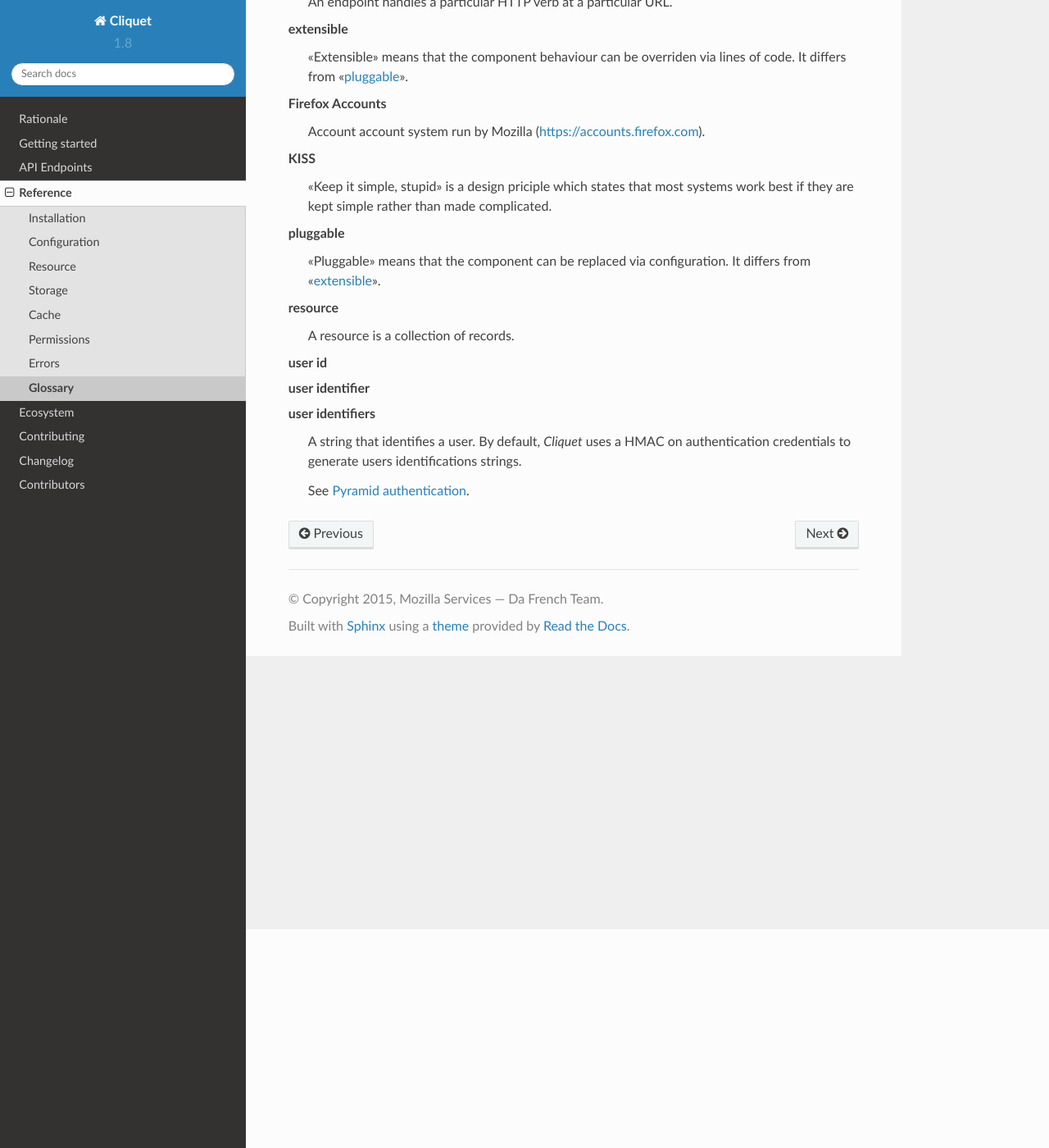
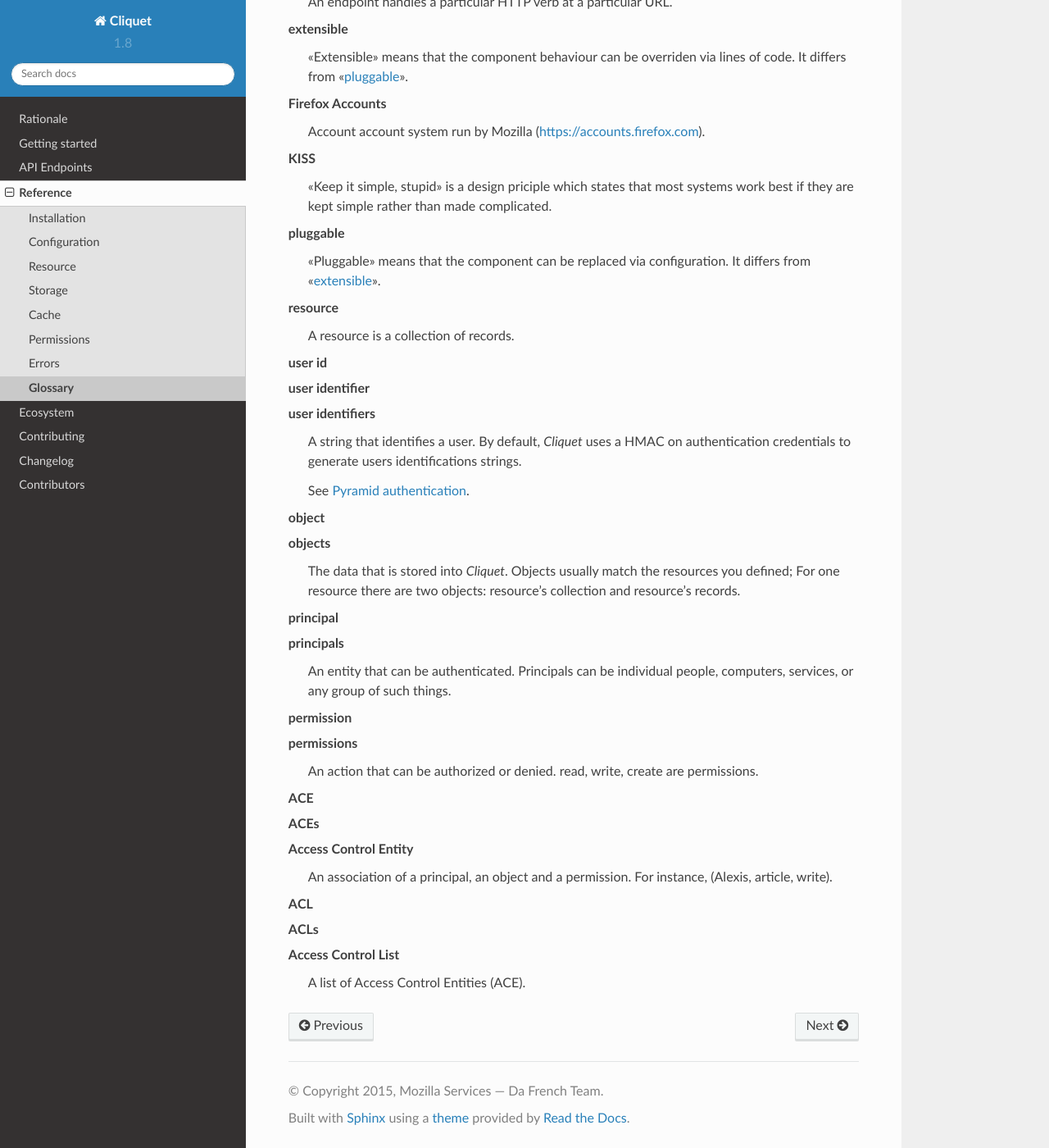
Before and after one commit to Kinto/kinto, a Sphinx documentation site: the page built from docs/reference/glossary.rst, in a window 1280 px wide and 1400 px high, scrolled down 267 px. Shown: the whole window at 82% size. Built offline with Sphinx 7.4.7 and the Read the Docs theme 2.0.0, drawn with Linux system fonts in a browser that asks for light colours.

Commit message:
Add items in the glossary and link to them

```diff
--- a/docs/reference/glossary.rst
+++ b/docs/reference/glossary.rst
@@ -35,5 +35,32 @@ Glossary
 
         See `Pyramid authentication`_.
 
+    object
+    objects
+        The data that is stored into *Cliquet*. Objects usually match
+        the resources you defined; For one resource there are two objects: resource's
+        collection and resource's records.
+
+    principal
+    principals
+        An entity that can be authenticated. Principals can be individual people,
+        computers, services, or any group of such things.
+
+    permission
+    permissions
+        An action that can be authorized or denied. read, write, create are
+        permissions.
+
+    ACE
+    ACEs
+    Access Control Entity
+        An association of a principal, an object and a permission. For instance,
+        (Alexis, article, write).
+
+    ACL
+    ACLs
+    Access Control List
+        A list of Access Control Entities (ACE).
+
 
 .. _Pyramid authentication: http://docs.pylonsproject.org/docs/pyramid/en/latest/narr/security.html
```
Also changed, not shown: docs/reference/permission.rst (+21 -21 lines).
